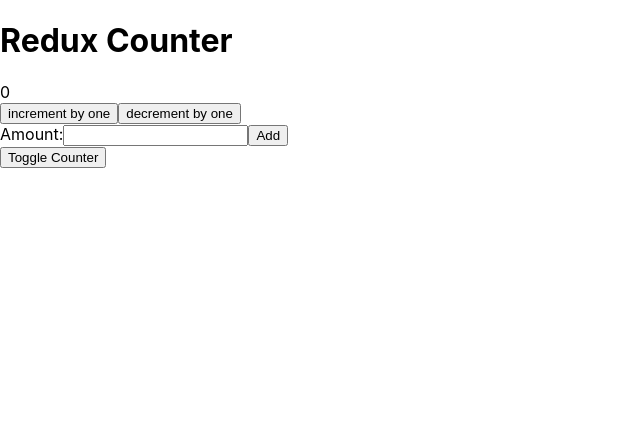
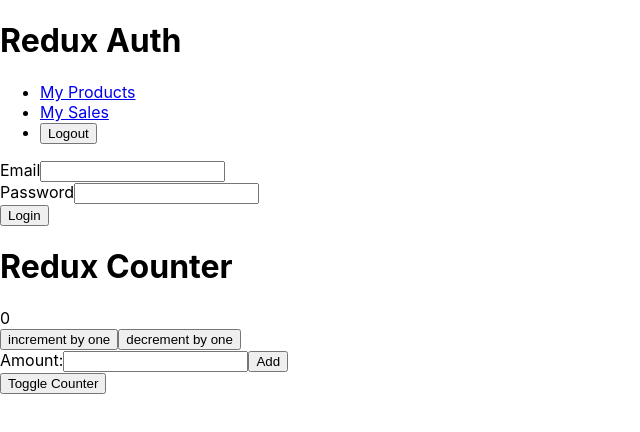
Before and after one commit to Alicino88/notes-on-Redux, a React (Create React App) app: page / in a window 1280 px wide. Shown: the top 432 px of the page, without its empty margins (0-640 px from the left). Built offline with nearby package versions, Linux system fonts and the light colour scheme.

Commit message:
Imported components to App

```diff
--- a/src/App.js
+++ b/src/App.js
@@ -1,7 +1,16 @@
 import Counter from "./Components/Counter";
+import Auth from "./Components/Auth";
+
+import Header from "./Components/Header";
 
 function App() {
-  return <Counter />;
+  return (
+    <>
+      <Header />
+      <Auth />
+      <Counter />
+    </>
+  );
 }
 
 export default App;
```
